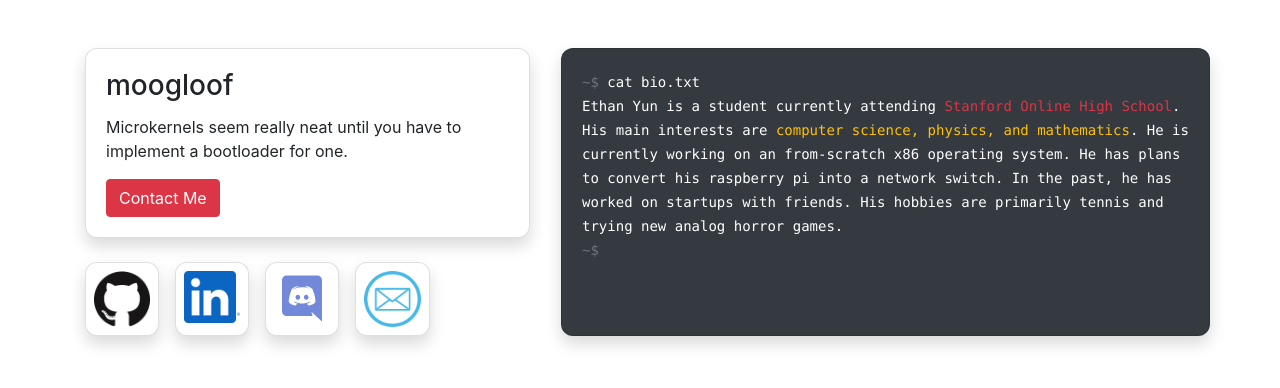
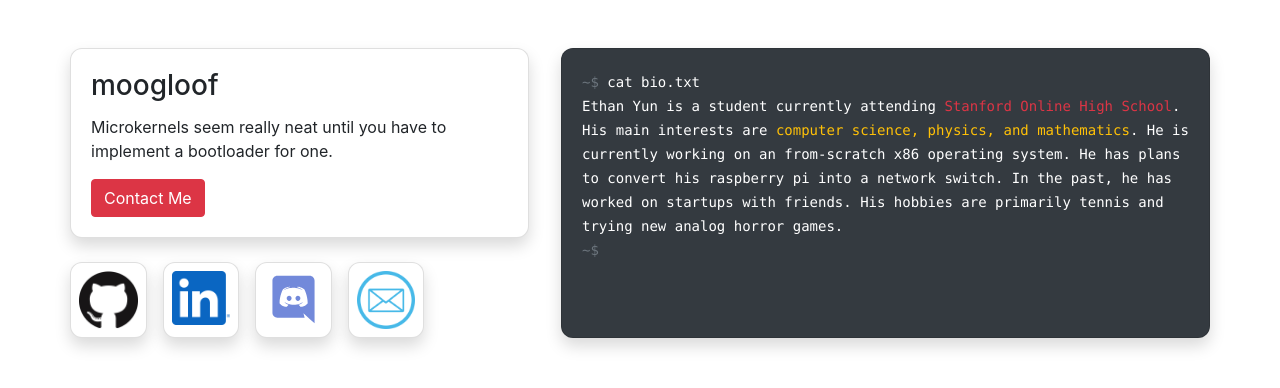
Before and after one commit to moogloof/moogloof.com, a Flask app: page / in a window 1280 px wide. Shown: the part 96-484 px from the top of the page. Run offline with Flask 2, Linux system fonts and the light colour scheme; some libraries are stand-ins or nearby versions.

Commit message:
Fixed homepage padding

```diff
--- a/moogloof/templates/home.html
+++ b/moogloof/templates/home.html
@@ -6,7 +6,7 @@
 
 {% block content %}
 <div class="row mt-5 mx-0 mb-5">
-	<div class="col-5">
+	<div class="col-5 pl-0 pr-3">
 		<div class="card profile shadow">
 			<div class="card-body">
 				<h3 class="card-title">moogloof</h3>
```
